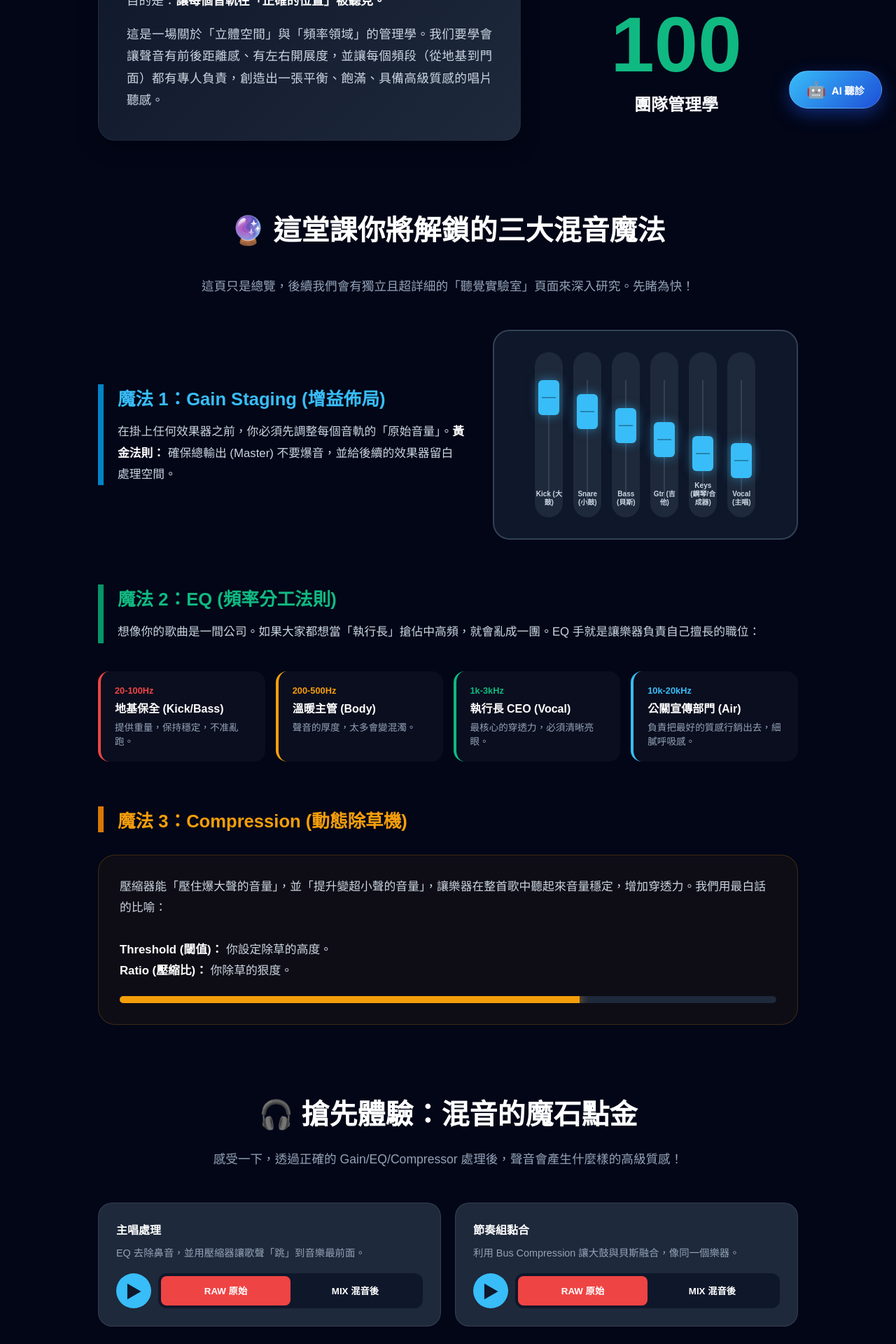
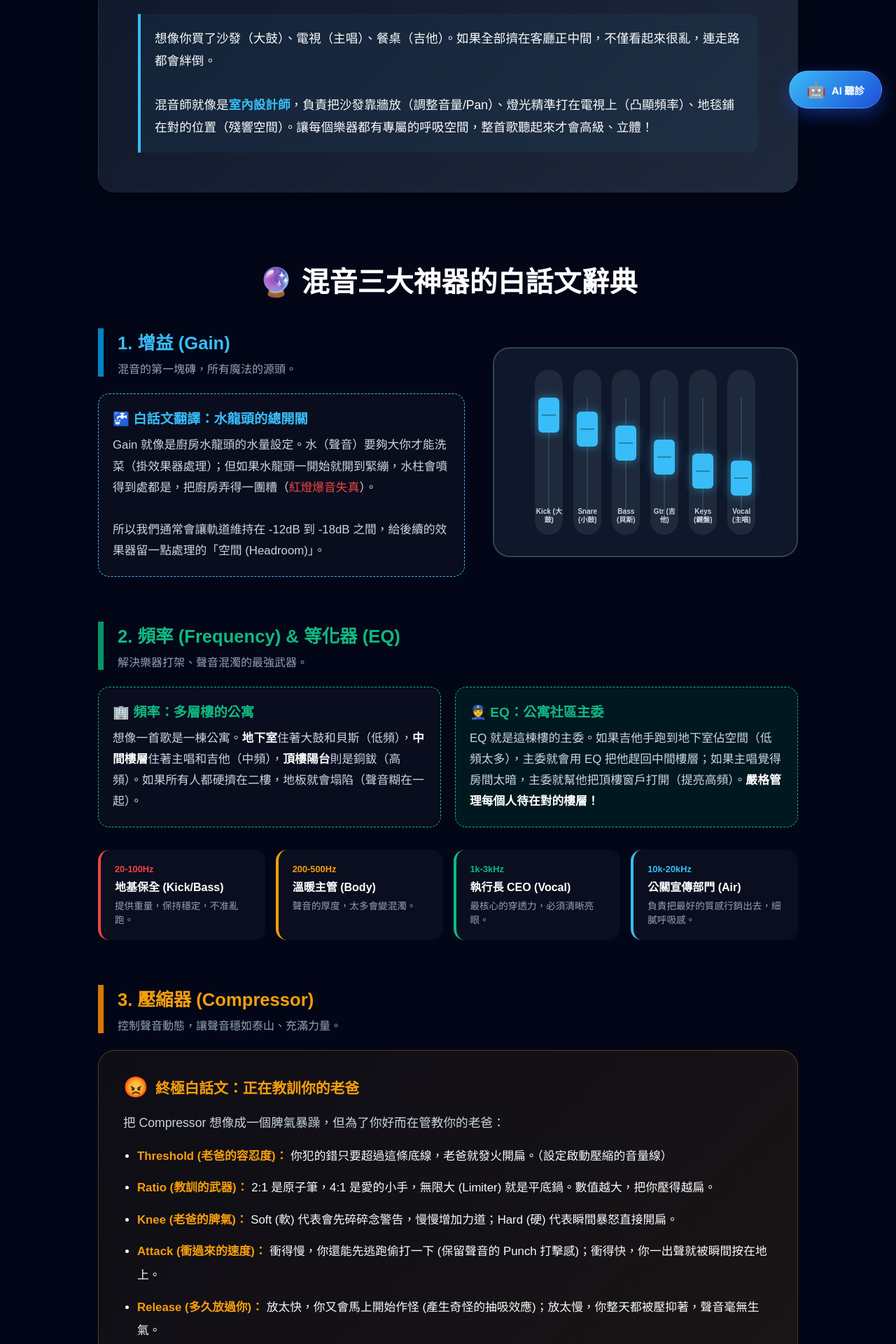
Before and after one commit to lifreedomstudio/lifreedom-studio, a Next.js app: page /courses/mixing/intro in a window 1280 px wide. Shown: the part 620-2540 px from the top of the page at 70% size. Built offline with nearby package versions, Linux system fonts and the light colour scheme.

Commit message:
Fix all mobile layouts and font sizes

```diff
--- a/src/app/courses/mixing/intro/page.tsx
+++ b/src/app/courses/mixing/intro/page.tsx
@@ -1,11 +1,10 @@
 "use client";
-import React, { useState, useEffect, useRef } from 'react';
+import React, { useState, useEffect } from 'react';
 import { useRouter } from 'next/navigation';
 
 // --- 🎛️ 1. 混音控制台視覺組件 (模擬具體樂器 Faders) ---
 const MixingConsoleVisual = ({ isMobile }: { isMobile: boolean }) => {
-    // 🚨 修正：將 generic CH 1.. 改為具體的專業樂器軌命名
-    const channelNames = ['Kick (大鼓)', 'Snare (小鼓)', 'Bass (貝斯)', 'Gtr (吉他)', 'Keys (鋼琴/合成器)', 'Vocal (主唱)'];
+    const channelNames = ['Kick (大鼓)', 'Snare (小鼓)', 'Bass (貝斯)', 'Gtr (吉他)', 'Keys (鍵盤)', 'Vocal (主唱)'];
 
     return (
         <div style={{ display: 'flex', gap: '15px', background: '#0f172a', padding: '30px', borderRadius: '24px', border: '2px solid #334155', justifyContent: 'center', height: '300px' }}>
@@ -14,12 +13,11 @@ const MixingConsoleVisual = ({ isMobile }: { isMobile: boolean }) => {
                     <div style={{ width: '2px', height: '180px', background: '#334155', position: 'absolute', top: '40px' }}></div>
                     <div style={{
                         width: '30px', height: '50px', background: '#38bdf8', borderRadius: '6px',
-                        position: 'absolute', top: `${40 + (i * 20) + (i === 5 ? -10 : 0)}px`, cursor: 'grab', // Vocal Fader 推高一點
+                        position: 'absolute', top: `${40 + (i * 20) + (i === 5 ? -10 : 0)}px`, cursor: 'grab',
                         boxShadow: '0 0 15px rgba(56, 189, 248, 0.5)', display: 'flex', alignItems: 'center', justifyContent: 'center'
                     }}>
                         <div style={{ width: '20px', height: '2px', background: 'rgba(0,0,0,0.3)' }}></div>
                     </div>
-                    {/* 🚨 修正：顯示樂器軌名稱 */}
                     <span style={{ position: 'absolute', bottom: '15px', fontSize: '10px', color: '#cbd5e1', fontWeight: 'bold', width: '38px', textAlign: 'center', lineHeight: '1.2', whiteSpace: 'wrap' }}>
                         {name}
                     </span>
@@ -36,7 +34,6 @@ const EQRolesVisual = () => (
             { range: '20-100Hz', role: '地基保全 (Kick/Bass)', desc: '提供重量，保持穩定，不准亂跑。', color: '#ef4444' },
             { range: '200-500Hz', role: '溫暖主管 (Body)', desc: '聲音的厚度，太多會變混濁。', color: '#f59e0b' },
             { range: '1k-3kHz', role: '執行長 CEO (Vocal)', desc: '最核心的穿透力，必須清晰亮眼。', color: '#10b981' },
-            // 🚨 修正：將「貴氣門面」改為「公關宣傳部門 (PR)」
             { range: '10k-20kHz', role: '公關宣傳部門 (Air)', desc: '負責把最好的質感行銷出去，細膩呼吸感。', color: '#38bdf8' },
         ].map((item, idx) => (
             <div key={idx} style={{ background: 'rgba(255,255,255,0.03)', padding: '20px', borderRadius: '16px', borderLeft: `4px solid ${item.color}` }}>
@@ -47,45 +44,6 @@ const EQRolesVisual = () => (
         ))}
     </div>
 );
-
-// --- 🎧 3. A/B 混音試聽卡片 ---
-const MixComparisonCard = ({ title, desc, badSrc, goodSrc }: { title: string, desc: string, badSrc: string, goodSrc: string }) => {
-    const [isGood, setIsGood] = useState(false);
-    const [isPlaying, setIsPlaying] = useState(false);
-    const audioRef = useRef<HTMLAudioElement>(null);
-
-    const togglePlay = () => {
-        if (!audioRef.current) return;
-        if (isPlaying) { audioRef.current.pause(); } else { audioRef.current.play(); }
-        setIsPlaying(!isPlaying);
-    };
-
-    useEffect(() => {
-        if (audioRef.current) {
-            const time = audioRef.current.currentTime;
-            audioRef.current.src = isGood ? goodSrc : badSrc;
-            audioRef.current.currentTime = time;
-            if (isPlaying) audioRef.current.play();
-        }
-    }, [isGood]);
-
-    return (
-        <div style={{ background: '#1e293b', padding: '25px', borderRadius: '20px', border: '1px solid rgba(255,255,255,0.1)' }}>
-            <h4 style={{ color: '#fff', margin: '0 0 10px 0' }}>{title}</h4>
-            <p style={{ color: '#94a3b8', fontSize: '0.9rem', marginBottom: '20px' }}>{desc}</p>
-            <div style={{ display: 'flex', gap: '10px' }}>
-                <button onClick={togglePlay} style={{ width: '50px', height: '50px', borderRadius: '50%', border: 'none', background: '#38bdf8', cursor: 'pointer', fontSize: '1.5rem', color: '#0f172a' }}>
-                    {isPlaying ? '⏸' : '▶'}
-                </button>
-                <div style={{ flex: 1, display: 'flex', background: '#0f172a', borderRadius: '12px', padding: '4px' }}>
-                    <button onClick={() => setIsGood(false)} style={{ flex: 1, border: 'none', borderRadius: '8px', background: !isGood ? '#ef4444' : 'transparent', color: '#fff', cursor: 'pointer', fontWeight: 'bold' }}>RAW 原始</button>
-                    <button onClick={() => setIsGood(true)} style={{ flex: 1, border: 'none', borderRadius: '8px', background: isGood ? '#10b981' : 'transparent', color: '#fff', cursor: 'pointer', fontWeight: 'bold' }}>MIX 混音後</button>
-                </div>
-            </div>
-            <audio ref={audioRef} onEnded={() => setIsPlaying(false)} />
-        </div>
-    );
-};
 
 // --- 📖 混音課程主頁面 (前言總覽) ---
 export default function MixingIntroduction() {
@@ -103,7 +61,7 @@ export default function MixingIntroduction() {
         <div style={{ minHeight: '100vh', background: '#020617', color: '#f8fafc', padding: isMobile ? '1.5rem 1rem' : '4rem 2rem', fontFamily: 'sans-serif' }}>
             <div style={{ maxWidth: '1000px', margin: '0 auto' }}>
 
-                {/* Header 🚨 修正：Header 標籤與內容從 Phase 改為前言總覽寫法 */}
+                {/* Header */}
                 <header style={{ textAlign: 'center', marginBottom: '6rem' }}>
                     <div style={{ display: 'inline-block', border: '1px solid #38bdf8', background: 'rgba(56, 189, 248, 0.1)', color: '#38bdf8', padding: '6px 20px', borderRadius: '30px', fontSize: '0.85rem', letterSpacing: '3px', marginBottom: '1.5rem', fontWeight: 'bold' }}>
                         混音新手村：大師見面會 (INTRO)
@@ -112,117 +70,110 @@ export default function MixingIntroduction() {
                         混音學：打造聲音的立體舞台
                     </h1>
                     <p style={{ color: '#94a3b8', fontSize: '1.1rem', maxWidth: '700px', margin: '0 auto', lineHeight: '1.6' }}>
-                        歡迎來到混音的世界！這裡是將雜亂音軌化身為專業唱片的空間。在真正開始深造 Gain/EQ/Compressor 之前，我們先花三分鐘搞懂它的核心目的與這堂課你將學會的強大魔法。
+                        歡迎來到混音的世界！在真正開始深造各項魔法之前，讓我們先用最生活化的方式，搞懂這幾個每天都會聽到、卻總是似懂非懂的核心名詞。
                     </p>
                 </header>
 
-                {/* 🚨 文字論述更新，讓這頁聽起來像是一個高含金量的懶人包 */}
-
-                {/* 混音的核心目的 */}
-                <section style={{ marginBottom: '6rem', display: 'flex', flexDirection: isMobile ? 'column' : 'row', gap: '3rem', alignItems: 'center' }}>
-                    <div style={{ flex: 1.5, background: 'linear-gradient(135deg, #0f172a, #1e293b)', padding: '2.5rem', borderRadius: '24px', border: '1px solid rgba(255,255,255,0.05)', boxShadow: '0 10px 30px rgba(0,0,0,0.3)' }}>
-                        <h3 style={{ color: '#38bdf8', fontSize: '1.5rem', marginBottom: '1.2rem', fontWeight: 'bold' }}><i className="fa-solid fa-bullseye"></i> 混音的終極目的不是把聲音變大！</h3>
-                        <p style={{ color: '#cbd5e1', lineHeight: '1.8', fontSize: '1.1rem', marginBottom: '1rem', textAlign: 'justify' }}>
-                            新手最常犯的錯就是覺得混音就是「調大音量」。其實，混音真正的目的是：<strong style={{ color: '#fff' }}>讓每個音軌在「正確的位置」被聽見。</strong>
+                {/* 什麼是混音？ */}
+                <section style={{ marginBottom: '6rem' }}>
+                    <div style={{ background: 'linear-gradient(135deg, #0f172a, #1e293b)', padding: isMobile ? '2rem' : '3.5rem', borderRadius: '24px', border: '1px solid rgba(255,255,255,0.05)', boxShadow: '0 10px 30px rgba(0,0,0,0.3)' }}>
+                        <h2 style={{ color: '#38bdf8', fontSize: isMobile ? '1.8rem' : '2.2rem', marginBottom: '1.5rem', fontWeight: 'bold' }}>
+                            🏠 什麼是「混音 (Mixing)」？
+                        </h2>
+                        <p style={{ color: '#cbd5e1', lineHeight: '1.8', fontSize: '1.15rem', marginBottom: '1.5rem', textAlign: 'justify' }}>
+                            新手最常犯的錯就是覺得混音就是「把每個聲音調大」。其實，混音就像是在<strong style={{ color: '#fff' }}>「佈置一間新房子」</strong>。
                         </p>
-                        <p style={{ color: '#cbd5e1', lineHeight: '1.8', fontSize: '1.1rem', margin: 0, textAlign: 'justify' }}>
-                            這是一場關於「立體空間」與「頻率領域」的管理學。我们要學會讓聲音有前後距離感、有左右開展度，並讓每個頻段（從地基到門面）都有專人負責，創造出一張平衡、飽滿、具備高級質感的唱片聽感。
-                        </p>
-                    </div>
-                    <div style={{ flex: 1, textAlign: 'center' }}>
-                        <div style={{ fontSize: isMobile ? '5rem' : '7rem', fontWeight: '900', color: '#10b981', lineHeight: '1' }}>1 ➔ 100</div>
-                        <div style={{ fontSize: '1.5rem', fontWeight: '700', color: '#f8fafc', marginTop: '10px' }}>團隊管理學</div>
-                    </div>
-                </section>
-
-                {/* 這堂課你將學到的三大魔法 */}
-                <section style={{ marginBottom: '6rem' }}>
-                    <h2 style={{ fontSize: isMobile ? '1.8rem' : '2.5rem', color: '#fff', marginBottom: '2.5rem', textAlign: 'center', fontWeight: 'bold' }}>🔮 這堂課你將解鎖的三大混音魔法</h2>
-                    <p style={{ color: '#94a3b8', fontSize: '1.1rem', marginBottom: '3rem', textAlign: 'center', lineHeight: '1.6' }}>
-                        這頁只是總覽，後續我們會有獨立且超詳細的「聽覺實驗室」頁面來深入研究。先睹為快！
-                    </p>
-
-                    {/* 1. Gain Staging 增益佈局 */}
-                    <div style={{ marginBottom: '4rem', display: 'grid', gridTemplateColumns: isMobile ? '1fr' : '1.2fr 1fr', gap: '40px', alignItems: 'center' }}>
-                        <div style={{ borderLeft: '8px solid #0284c7', paddingLeft: '20px' }}>
-                            <h3 style={{ fontSize: '1.6rem', color: '#38bdf8', marginBottom: '1rem', fontWeight: 'bold' }}>魔法 1：Gain Staging (增益佈局)</h3>
-                            <p style={{ lineHeight: '1.8', color: '#cbd5e1', fontSize: '1.05rem', margin: 0 }}>
-                                在掛上任何效果器之前，你必須先調整每個音軌的「原始音量」。
-                                <strong style={{ color: '#fff' }}>黃金法則：</strong> 確保總輸出 (Master) 不要爆音，並給後續的效果器留白處理空間。
+                        <div style={{ background: 'rgba(56, 189, 248, 0.05)', borderLeft: '4px solid #38bdf8', padding: '20px', borderRadius: '0 12px 12px 0' }}>
+                            <p style={{ color: '#f8fafc', lineHeight: '1.8', fontSize: '1.1rem', margin: 0 }}>
+                                想像你買了沙發（大鼓）、電視（主唱）、餐桌（吉他）。如果全部擠在客廳正中間，不僅看起來很亂，連走路都會絆倒。<br /><br />
+                                混音師就像是<strong style={{ color: '#38bdf8' }}>室內設計師</strong>，負責把沙發靠牆放（調整音量/Pan）、燈光精準打在電視上（凸顯頻率）、地毯鋪在對的位置（殘響空間）。讓每個樂器都有專屬的呼吸空間，整首歌聽起來才會高級、立體！
                             </p>
-                        </div>
-                        <MixingConsoleVisual isMobile={isMobile} />
-                    </div>
-
-                    {/* 2. EQ 公司分工法則 */}
-                    <div style={{ marginBottom: '4rem' }}>
-                        <div style={{ borderLeft: '8px solid #059669', paddingLeft: '20px', marginBottom: '2.5rem' }}>
-                            <h3 style={{ fontSize: '1.6rem', color: '#10b981', marginBottom: '1rem', fontWeight: 'bold' }}>魔法 2：EQ (頻率分工法則)</h3>
-                            <p style={{ lineHeight: '1.8', color: '#cbd5e1', fontSize: '1.05rem', margin: 0 }}>
-                                想像你的歌曲是一間公司。如果大家都想當「執行長」搶佔中高頻，就會亂成一團。EQ 手就是讓樂器負責自己擅長的職位：
-                            </p>
-                        </div>
-                        <EQRolesVisual />
-                    </div>
-
-                    {/* 3. 壓縮器：溫柔的除草機 */}
-                    <div style={{ marginBottom: '4rem' }}>
-                        <div style={{ borderLeft: '8px solid #d97706', paddingLeft: '20px', marginBottom: '2rem' }}>
-                            <h3 style={{ fontSize: '1.6rem', color: '#f59e0b', marginBottom: '1rem', fontWeight: 'bold' }}>魔法 3：Compression (動態除草機)</h3>
-                        </div>
-                        <div style={{ background: 'rgba(245, 158, 11, 0.05)', padding: '30px', borderRadius: '24px', border: '1px solid rgba(245, 158, 11, 0.2)' }}>
-                            <p style={{ lineHeight: '1.8', color: '#cbd5e1', fontSize: '1.05rem', margin: 0 }}>
-                                壓縮器能「壓住爆大聲的音量」，並「提升變超小聲的音量」，讓樂器在整首歌中聽起來音量穩定，增加穿透力。我們用最白話的比喻：
-                                <br /><br />
-                                <strong style={{ color: '#fff' }}>Threshold (閾值)：</strong> 你設定除草的高度。
-                                <br />
-                                <strong style={{ color: '#fff' }}>Ratio (壓縮比)：</strong> 你除草的狠度。
-                            </p>
-                            <div style={{ marginTop: '20px', height: '10px', background: '#1e293b', borderRadius: '5px', position: 'relative', overflow: 'hidden' }}>
-                                <div style={{ width: '70%', height: '100%', background: '#f59e0b', boxShadow: '0 0 15px #f59e0b' }}></div>
-                            </div>
                         </div>
                     </div>
                 </section>
 
-                {/* 4. 混音實戰 A/B 測試 */}
+                <h2 style={{ fontSize: isMobile ? '1.8rem' : '2.5rem', color: '#fff', marginBottom: '2.5rem', textAlign: 'center', fontWeight: 'bold' }}>🔮 混音三大神器的白話文辭典</h2>
+
+                {/* 1. Gain Staging */}
+                <section style={{ marginBottom: '4rem', display: 'grid', gridTemplateColumns: isMobile ? '1fr' : '1.2fr 1fr', gap: '40px', alignItems: 'center' }}>
+                    <div>
+                        <div style={{ borderLeft: '8px solid #0284c7', paddingLeft: '20px', marginBottom: '1.5rem' }}>
+                            <h3 style={{ fontSize: '1.6rem', color: '#38bdf8', marginBottom: '0.5rem', fontWeight: 'bold' }}>1. 增益 (Gain)</h3>
+                            <p style={{ color: '#94a3b8', fontSize: '1rem', margin: 0 }}>混音的第一塊磚，所有魔法的源頭。</p>
+                        </div>
+                        <div style={{ background: 'rgba(255,255,255,0.03)', border: '1px dashed #38bdf8', padding: '20px', borderRadius: '16px' }}>
+                            <h4 style={{ color: '#38bdf8', fontSize: '1.2rem', margin: '0 0 10px 0' }}>🚰 白話文翻譯：水龍頭的總開關</h4>
+                            <p style={{ lineHeight: '1.8', color: '#cbd5e1', fontSize: '1.05rem', margin: 0 }}>
+                                Gain 就像是廚房水龍頭的水量設定。水（聲音）要夠大你才能洗菜（掛效果器處理）；但如果水龍頭一開始就開到緊繃，水柱會噴得到處都是，把廚房弄得一團糟（<span style={{ color: '#ef4444' }}>紅燈爆音失真</span>）。<br /><br />
+                                所以我們通常會讓軌道維持在 -12dB 到 -18dB 之間，給後續的效果器留一點處理的「空間 (Headroom)」。
+                            </p>
+                        </div>
+                    </div>
+                    <MixingConsoleVisual isMobile={isMobile} />
+                </section>
+
+                {/* 2. Frequency & EQ */}
+                <section style={{ marginBottom: '4rem' }}>
+                    <div style={{ borderLeft: '8px solid #059669', paddingLeft: '20px', marginBottom: '1.5rem' }}>
+                        <h3 style={{ fontSize: '1.6rem', color: '#10b981', marginBottom: '0.5rem', fontWeight: 'bold' }}>2. 頻率 (Frequency) & 等化器 (EQ)</h3>
+                        <p style={{ color: '#94a3b8', fontSize: '1rem', margin: 0 }}>解決樂器打架、聲音混濁的最強武器。</p>
+                    </div>
+
+                    <div style={{ display: 'grid', gridTemplateColumns: isMobile ? '1fr' : '1fr 1fr', gap: '20px', marginBottom: '2rem' }}>
+                        <div style={{ background: 'rgba(255,255,255,0.03)', border: '1px dashed #10b981', padding: '20px', borderRadius: '16px' }}>
+                            <h4 style={{ color: '#10b981', fontSize: '1.2rem', margin: '0 0 10px 0' }}>🏢 頻率：多層樓的公寓</h4>
+                            <p style={{ lineHeight: '1.8', color: '#cbd5e1', fontSize: '1.05rem', margin: 0 }}>
+                                想像一首歌是一棟公寓。<strong style={{ color: '#fff' }}>地下室</strong>住著大鼓和貝斯（低頻），<strong style={{ color: '#fff' }}>中間樓層</strong>住著主唱和吉他（中頻），<strong style={{ color: '#fff' }}>頂樓陽台</strong>則是銅鈸（高頻）。如果所有人都硬擠在二樓，地板就會塌陷（聲音糊在一起）。
+                            </p>
+                        </div>
+                        <div style={{ background: 'rgba(16, 185, 129, 0.1)', border: '1px dashed #10b981', padding: '20px', borderRadius: '16px' }}>
+                            <h4 style={{ color: '#10b981', fontSize: '1.2rem', margin: '0 0 10px 0' }}>👮 EQ：公寓社區主委</h4>
+                            <p style={{ lineHeight: '1.8', color: '#cbd5e1', fontSize: '1.05rem', margin: 0 }}>
+                                EQ 就是這棟樓的主委。如果吉他手跑到地下室佔空間（低頻太多），主委就會用 EQ 把他趕回中間樓層；如果主唱覺得房間太暗，主委就幫他把頂樓窗戶打開（提亮高頻）。<strong style={{ color: '#fff' }}>嚴格管理每個人待在對的樓層！</strong>
+                            </p>
+                        </div>
+                    </div>
+                    <EQRolesVisual />
+                </section>
+
+                {/* 3. Compressor */}
                 <section style={{ marginBottom: '6rem' }}>
-                    <h2 style={{ fontSize: isMobile ? '1.8rem' : '2.5rem', color: '#fff', marginBottom: '1.5rem', textAlign: 'center', fontWeight: 'bold' }}>
-                        🎧 搶先體驗：混音的魔石點金
-                    </h2>
-                    <p style={{ color: '#94a3b8', fontSize: '1.1rem', marginBottom: '3rem', textAlign: 'center', lineHeight: '1.6' }}>
-                        感受一下，透過正確的 Gain/EQ/Compressor 處理後，聲音會產生什麼樣的高級質感！
-                    </p>
-                    <div style={{ display: 'grid', gridTemplateColumns: isMobile ? '1fr' : '1fr 1fr', gap: '20px' }}>
-                        <MixComparisonCard
-                            title="主唱處理"
-                            desc="EQ 去除鼻音，並用壓縮器讓歌聲「跳」到音樂最前面。"
-                            badSrc="/audio/vocal-raw.mp3"
-                            goodSrc="/audio/vocal-mix.mp3"
-                        />
-                        <MixComparisonCard
-                            title="節奏組黏合"
-                            desc="利用 Bus Compression 讓大鼓與貝斯融合，像同一個樂器。"
-                            badSrc="/audio/drum-raw.mp3"
-                            goodSrc="/audio/drum-mix.mp3"
-                        />
+                    <div style={{ borderLeft: '8px solid #d97706', paddingLeft: '20px', marginBottom: '1.5rem' }}>
+                        <h3 style={{ fontSize: '1.6rem', color: '#f59e0b', marginBottom: '0.5rem', fontWeight: 'bold' }}>3. 壓縮器 (Compressor)</h3>
+                        <p style={{ color: '#94a3b8', fontSize: '1rem', margin: 0 }}>控制聲音動態，讓聲音穩如泰山、充滿力量。</p>
+                    </div>
+
+                    <div style={{ background: 'linear-gradient(135deg, rgba(245,158,11,0.05), rgba(245,158,11,0.1))', padding: isMobile ? '20px' : '35px', borderRadius: '24px', border: '1px solid rgba(245, 158, 11, 0.3)' }}>
+                        <h4 style={{ color: '#f59e0b', fontSize: '1.3rem', margin: '0 0 20px 0', display: 'flex', alignItems: 'center', gap: '10px' }}>
+                            <span style={{ fontSize: '1.8rem' }}>😡</span> 終極白話文：正在教訓你的老爸
+                        </h4>
+                        <p style={{ color: '#cbd5e1', fontSize: '1.1rem', marginBottom: '20px' }}>把 Compressor 想像成一個脾氣暴躁，但為了你好而在管教你的老爸：</p>
+
+                        <ul style={{ color: '#f8fafc', lineHeight: '2', fontSize: '1.05rem', paddingLeft: '20px', margin: 0, display: 'flex', flexDirection: 'column', gap: '12px' }}>
+                            <li><strong style={{ color: '#f59e0b' }}>Threshold (老爸的容忍度)：</strong> 你犯的錯只要超過這條底線，老爸就發火開扁。（設定啟動壓縮的音量線）</li>
+                            <li><strong style={{ color: '#f59e0b' }}>Ratio (教訓的武器)：</strong> 2:1 是原子筆，4:1 是愛的小手，無限大 (Limiter) 就是平底鍋。數值越大，把你壓得越扁。</li>
+                            <li><strong style={{ color: '#f59e0b' }}>Knee (老爸的脾氣)：</strong> Soft (軟) 代表會先碎碎念警告，慢慢增加力道；Hard (硬) 代表瞬間暴怒直接開扁。</li>
+                            <li><strong style={{ color: '#f59e0b' }}>Attack (衝過來的速度)：</strong> 衝得慢，你還能先逃跑偷打一下 (保留聲音的 Punch 打擊感)；衝得快，你一出聲就被瞬間按在地上。</li>
+                            <li><strong style={{ color: '#f59e0b' }}>Release (多久放過你)：</strong> 放太快，你又會馬上開始作怪 (產生奇怪的抽吸效應)；放太慢，你整天都被壓抑著，聲音毫無生氣。</li>
+                        </ul>
                     </div>
                 </section>
 
                 {/* 下一章 CTA */}
                 <section style={{ textAlign: 'center', padding: '5rem 0', borderTop: '1px solid rgba(255,255,255,0.1)' }}>
-                    <h2 style={{ fontSize: '2rem', marginBottom: '2.5rem', fontWeight: 'bold' }}>準備好進入空間魔法了嗎？</h2>
+                    <h2 style={{ fontSize: isMobile ? '1.8rem' : '2rem', marginBottom: '1.5rem', fontWeight: 'bold' }}>概念裝備完畢，準備進入實戰！</h2>
+                    <p style={{ color: '#94a3b8', fontSize: '1.1rem', marginBottom: '2.5rem' }}>現在你已經擁有了混音師的腦袋，讓我們打開第一個魔法工具吧。</p>
                     <button
-                        onClick={() => router.push('/courses/mixing/eq-training')} // 我們把 eq-training 當作真正的第一關
+                        onClick={() => router.push('/courses/mixing/eq-training')}
                         style={{
-                            background: 'linear-gradient(135deg, #38bdf8, #818cf8)', color: '#fff', border: 'none',
+                            background: 'linear-gradient(135deg, #10b981, #059669)', color: '#fff', border: 'none',
                             padding: '1.2rem 4rem', fontSize: '1.2rem', fontWeight: '900', borderRadius: '50px', cursor: 'pointer',
-                            boxShadow: '0 10px 30px rgba(56, 189, 248, 0.3)', transition: 'transform 0.2s'
+                            boxShadow: '0 10px 30px rgba(16, 185, 129, 0.3)', transition: 'transform 0.2s'
                         }}
                         onMouseOver={(e) => e.currentTarget.style.transform = 'scale(1.05)'}
                         onMouseOut={(e) => e.currentTarget.style.transform = 'scale(1)'}
                     >
-                        進入 1. EQ 頻率分工 ➔
+                        進入 1. EQ 實戰訓練室 ➔
                     </button>
                 </section>
 
```
